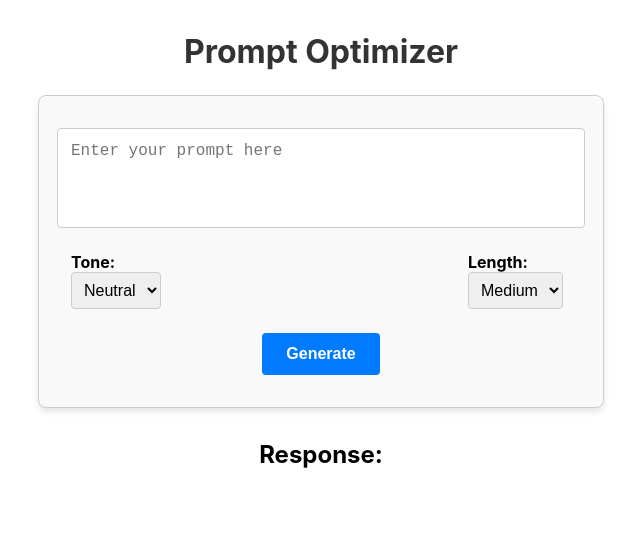
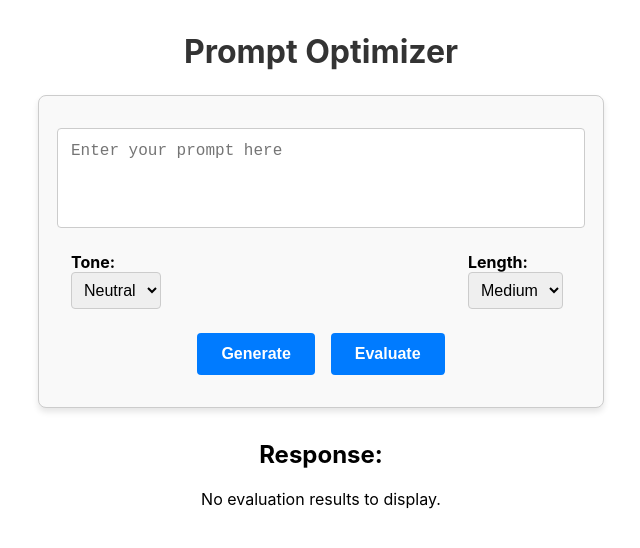
Before and after one commit to carlosrendonduque/prompt-optimizer, a React (Create React App) app: page / in a window 1280 px wide. Shown: the top 548 px of the page, without its empty margins (319-959 px from the left). Built offline with nearby package versions, Linux system fonts and the light colour scheme.

Commit message:
Integrate evaluation functionality and update Form component

```diff
--- a/src/App.js
+++ b/src/App.js
@@ -1,23 +1,34 @@
 import React, { useState } from 'react';
 import Form from './components/Form';
 import Response from './components/Response';
+import EvaluationResult from './components/EvaluationResult';
 import { AppContainer, Title } from './App.styles';
 import useFetchResponse from './hooks/useFetchResponse';
+import usePromptEvaluator from './hooks/usePromptEvaluator';
 
 function App() {
   const [prompt, setPrompt] = useState('');
   const [tone, setTone] = useState('neutral');
   const [length, setLength] = useState('medium');
-  const { loading, error, response, getResponse } = useFetchResponse();
+  const { loading: genLoading, error: genError, response, getResponse } = useFetchResponse();
+  const { loading: evalLoading, error: evalError, results, evaluate } = usePromptEvaluator();
 
-  const handleSubmit = (e) => {
+  // Handle generation
+  const handleGenerate = (e) => {
     e.preventDefault();
     getResponse(prompt, tone, length);
+  };
+
+  // Handle evaluation
+  const handleEvaluate = (e) => {
+    e.preventDefault();
+    evaluate(prompt);
   };
 
   return (
     <AppContainer>
       <Title>Prompt Optimizer</Title>
+      {/* Form for input and buttons */}
       <Form
         prompt={prompt}
         setPrompt={setPrompt}
@@ -25,10 +36,14 @@ function App() {
         setTone={setTone}
         length={length}
         setLength={setLength}
-        handleSubmit={handleSubmit}
-        loading={loading}
+        handleGenerate={handleGenerate}
+        handleEvaluate={handleEvaluate}
+        loading={genLoading || evalLoading}
       />
-      <Response loading={loading} error={error} response={response} />
+      {/* Display generation response */}
+      <Response loading={genLoading} error={genError} response={response} />
+      {/* Display evaluation results */}
+      <EvaluationResult results={results} error={evalError} />
     </AppContainer>
   );
 }
--- /dev/null
+++ b/src/components/EvaluationResult.jsx
@@ -0,0 +1,41 @@
+import React from "react";
+
+const EvaluationResult = ({ results }) => {
+  if (!results || results.length === 0) {
+    return <p>No evaluation results to display.</p>;
+  }
+
+  return (
+    <div style={styles.container}>
+      <h2>Prompt Evaluation</h2>
+      <ul style={styles.list}>
+        {results.map((result, index) => (
+          <li key={index} style={styles.listItem}>
+            <strong>{result.criterion}:</strong> {result.score}
+          </li>
+        ))}
+      </ul>
+    </div>
+  );
+};
+
+const styles = {
+  container: {
+    padding: "1rem",
+    margin: "1rem auto",
+    border: "1px solid #ccc",
+    borderRadius: "8px",
+    maxWidth: "500px",
+    backgroundColor: "#f9f9f9",
+  },
+  list: {
+    listStyle: "none",
+    padding: 0,
+  },
+  listItem: {
+    marginBottom: "0.5rem",
+    fontSize: "1rem",
+  },
+};
+
+export default EvaluationResult;
--- a/src/components/Form.jsx
+++ b/src/components/Form.jsx
@@ -1,14 +1,27 @@
 import React from 'react';
 import { FormContainer, Textarea, SelectContainer, Label, Select, Button } from './Form.styles';
 
-const Form = ({ prompt, setPrompt, tone, setTone, length, setLength, handleSubmit, loading }) => (
-  <FormContainer onSubmit={handleSubmit}>
+const Form = ({
+  prompt,
+  setPrompt,
+  tone,
+  setTone,
+  length,
+  setLength,
+  handleGenerate,
+  handleEvaluate,
+  loading,
+}) => (
+  <FormContainer>
+    {/* Prompt Textarea */}
     <Textarea
       value={prompt}
       onChange={(e) => setPrompt(e.target.value)}
       placeholder="Enter your prompt here"
       rows="4"
     />
+
+    {/* Tone and Length Selectors */}
     <SelectContainer>
       <Label>
         Tone:
@@ -27,9 +40,16 @@ const Form = ({ prompt, setPrompt, tone, setTone, length, setLength, handleSubmi
         </Select>
       </Label>
     </SelectContainer>
-    <Button type="submit" disabled={loading}>
-      {loading ? 'Generating...' : 'Generate'}
-    </Button>
+
+    {/* Buttons for Generate and Evaluate */}
+    <div>
+      <Button type="button" onClick={handleGenerate} disabled={loading}>
+        {loading ? 'Generating...' : 'Generate'}
+      </Button>
+      <Button type="button" onClick={handleEvaluate} disabled={loading} style={{ marginLeft: '1rem' }}>
+        {loading ? 'Evaluating...' : 'Evaluate'}
+      </Button>
+    </div>
   </FormContainer>
 );
 
--- /dev/null
+++ b/src/hooks/usePromptEvaluator.js
@@ -0,0 +1,27 @@
+import { useState } from "react";
+import { evaluatePrompt } from "../services/evaluator";
+
+const usePromptEvaluator = () => {
+  const [loading, setLoading] = useState(false);
+  const [error, setError] = useState("");
+  const [results, setResults] = useState([]);
+
+  const evaluate = async (prompt) => {
+    setLoading(true);
+    setError("");
+    setResults([]);
+
+    try {
+      const data = await evaluatePrompt(prompt);
+      setResults(data.evaluation);
+    } catch (err) {
+      setError(err.message || "Something went wrong during evaluation.");
+    } finally {
+      setLoading(false);
+    }
+  };
+
+  return { loading, error, results, evaluate };
+};
+
+export default usePromptEvaluator;
--- /dev/null
+++ b/src/services/evaluator.js
@@ -0,0 +1,20 @@
+const backendUrl = "https://prompt-optimizer-backend.onrender.com/api/evaluate";
+
+export const evaluatePrompt = async (prompt) => {
+  try {
+    const response = await fetch(backendUrl, {
+      method: "POST",
+      headers: { "Content-Type": "application/json" },
+      body: JSON.stringify({ prompt }),
+    });
+
+    if (!response.ok) {
+      throw new Error(`HTTP error! Status: ${response.status}`);
+    }
+
+    return await response.json();
+  } catch (error) {
+    console.error("Error evaluating prompt:", error);
+    throw error;
+  }
+};
```
Also changed, not shown: src/components/PromptForm.jsx (added, +30 -0 lines), src/components/PromptHistory.jsx (added).
